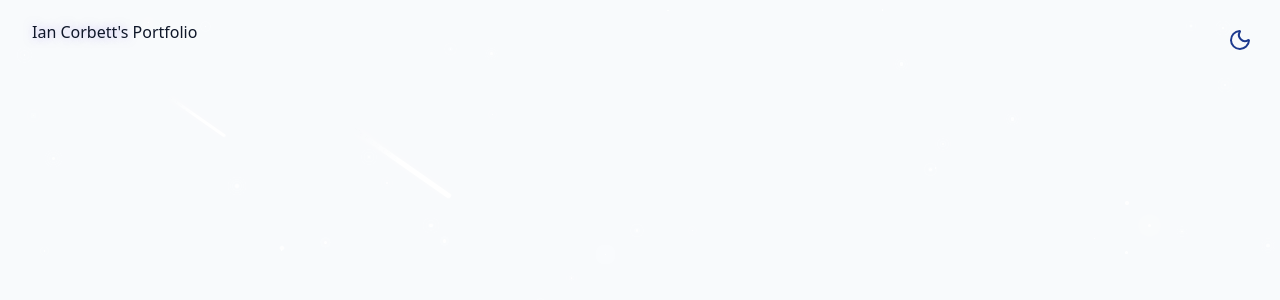
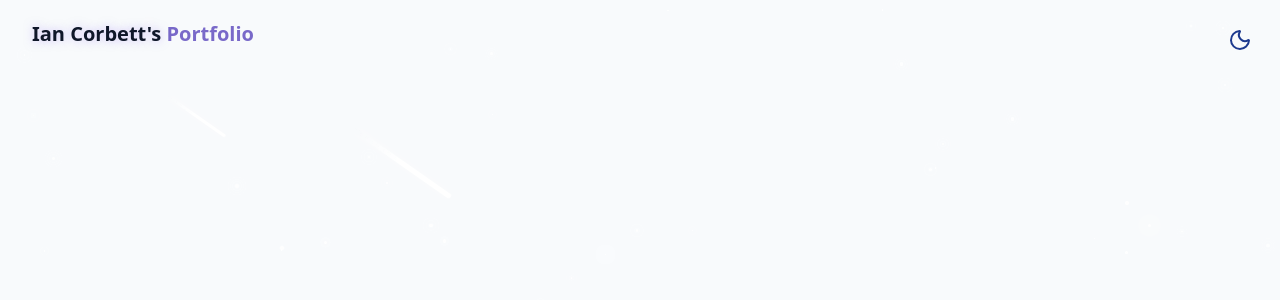
Before and after one commit to iancorbett/reactPortfolio, a React (Vite) app: page / in a window 1280 px wide. Shown: the top 300 px of the page. Built offline with nearby package versions, Linux system fonts and the light colour scheme.

Commit message:
navbar edits

```diff
--- a/src/components/Navbar.jsx
+++ b/src/components/Navbar.jsx
@@ -19,15 +19,21 @@ export const Navbar = () => {
         window.addEventListener("scroll", handleScroll);
         return () => window.removeEventListener("scroll", handleScroll);
 }, []);
-    return (
-    <nav className={cn("fixed w-full z-40 transition-all duration-300",
+
+return (
+    <nav
+    className={cn(
+        "fixed w-full z-40 transition-all duration-300",
         isScrolled ? "py-3 bg-background/80 backdrop-blur-md shadow-xs" : "py-5"
     )}
     >
         <div className="container flex items-center justify-between">
-            <a>
+            <a className="text-xl font-bold text-primary flex items-center"
+            href="#hero"
+            >
                 <span className="relative z-10">
-                    <span className="text-glow">Ian Corbett's</span> Portfolio
+                    <span className="text-glow text-foreground">Ian Corbett's</span> {""}
+                    Portfolio
                 </span>
             </a>
 
```
